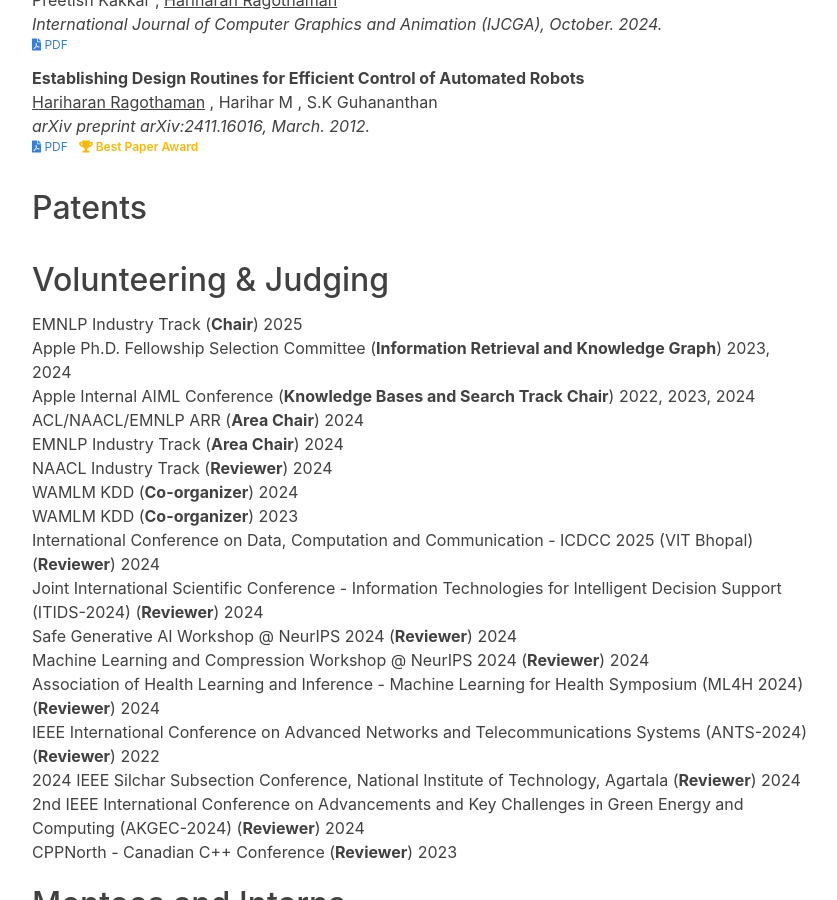
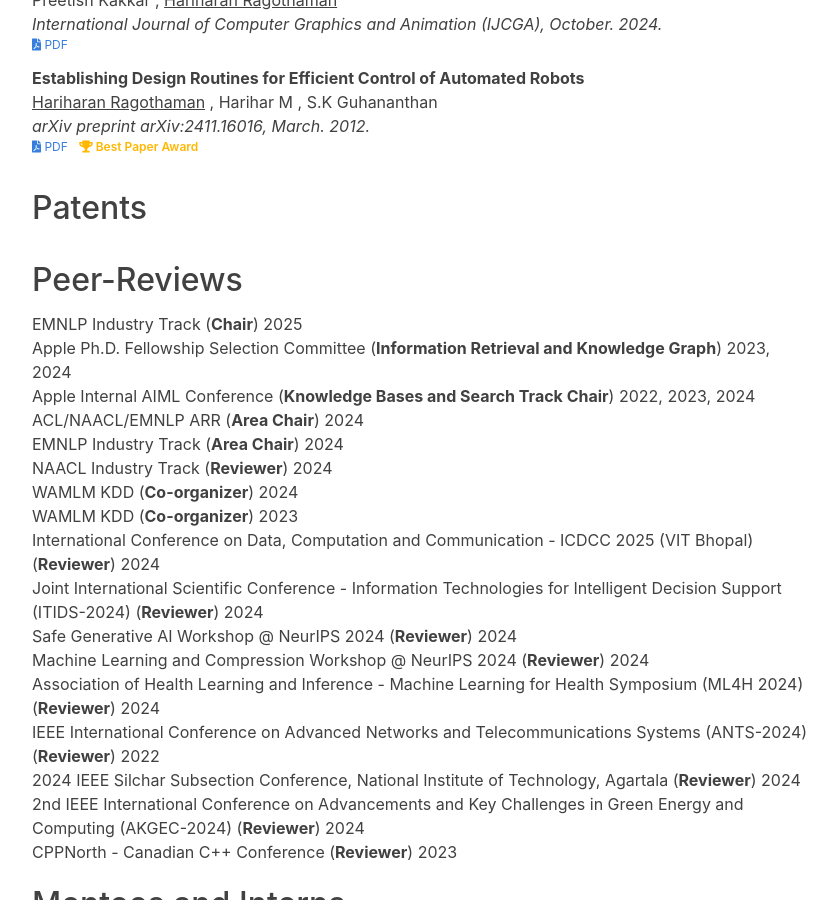
Before and after one commit to hariharanragothaman/hariharanragothaman.github.io, a Jekyll site: the page built from cv.md, in a window 1280 px wide and 900 px high, scrolled down 2826 px. Shown: the whole window, without its empty margins (300-1137 px from the left). Built offline with Jekyll 4.4.1, drawn with Linux system fonts in a browser that asks for light colours; nearby versions of some CDN libraries; some web fonts are replaced.

Commit message:
Polishes and Updates

```diff
--- a/cv.md
+++ b/cv.md
@@ -80,7 +80,7 @@
 {% include cv/publication.html pub=pub selectedBoolForBibtex=selectedBoolForBibtex %}
 {% endfor %}
 
-## Volunteering & Judging
+## Peer-Reviews
 
 {% for venue in site.data.reviewer %}
 {% include cv/venue.html venue=venue %}
```
